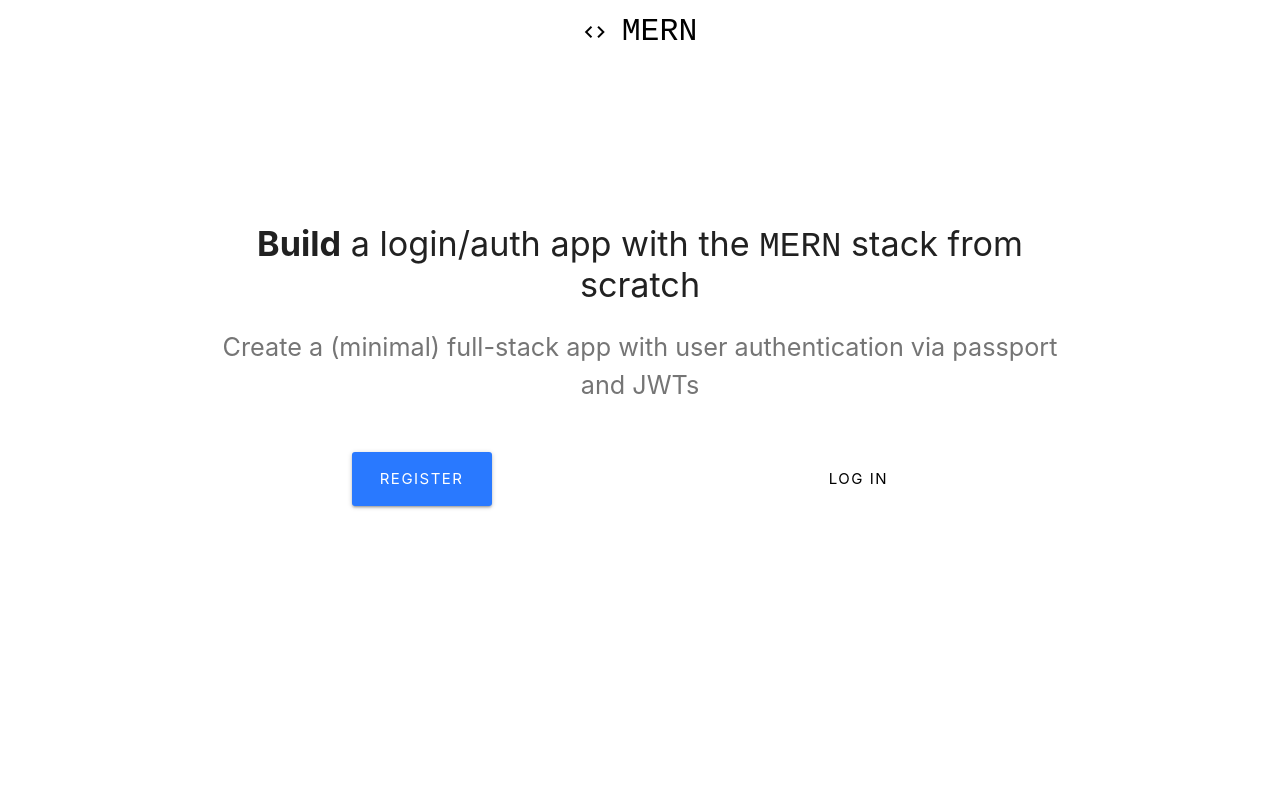
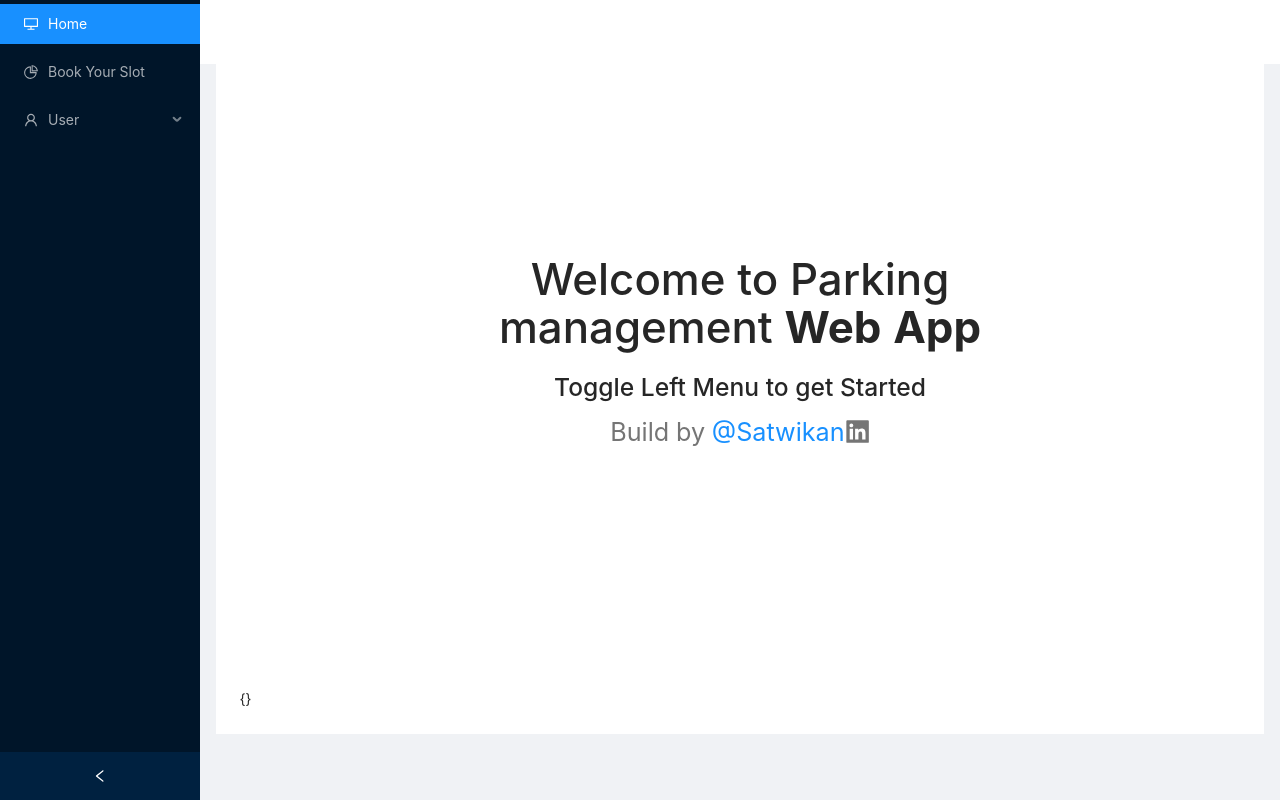
Before and after one commit to Satwikan/parking-client, a React (Create React App) app: page / in a window 1280 px wide. Built offline with nearby package versions, Linux system fonts and the light colour scheme.

Commit message:
layout set

```diff
--- a/package.json
+++ b/package.json
@@ -6,6 +6,7 @@
     "@testing-library/jest-dom": "^5.14.1",
     "@testing-library/react": "^11.2.7",
     "@testing-library/user-event": "^12.8.3",
+    "antd": "^4.16.3",
     "axios": "^0.21.1",
     "classnames": "^2.3.1",
     "is-empty": "^1.2.0",
--- a/src/App.js
+++ b/src/App.js
@@ -35,13 +35,9 @@ class App extends Component {
   render() {
     return (
       <Provider store={store}>
+        <Navbar />
         <Router>
           <div className="App">
-            <Navbar />
-            <Route exact path="/" component={Landing} />
-            <Route exact path="/register" component={Register} />
-            <Route path="/confirm/:confirmationCode" component={Welcome} />
-            <Route exact path="/login" component={Login} />
             <Switch>
               <PrivateRoute exact path="/dashboard" component={Dashboard} />
             </Switch>
--- /dev/null
+++ b/src/components/layout/BookSlot.js
@@ -0,0 +1,71 @@
+import React, { Component } from "react";
+
+class BookSlot extends Component {
+  constructor() {
+    super();
+    this.state = {
+      vName: "",
+      VNumber: "",
+    };
+  }
+  onChange = (e) => {
+    this.setState({ [e.target.id]: e.target.value });
+  };
+
+  render() {
+    return (
+      <>
+        <div className="container">
+          <div style={{ marginTop: "4rem" }} className="row">
+            <div className="col s8 offset-s2">
+              <a href="/" className="btn-flat waves-effect">
+                <i className="material-icons left">keyboard_backspace</i> Back
+                to home
+              </a>
+              <div className="col s12" style={{ paddingLeft: "11.250px" }}>
+                <h4>
+                  Book your <b>Slot</b> here
+                </h4>
+              </div>
+              <form noValidate onSubmit={this.onSubmit}>
+                <div className="input-field col s12">
+                  <input
+                    onChange={this.onChange}
+                    value={this.state.email}
+                    id="vName"
+                    type="text"
+                  />
+                  <label htmlFor="vName">Vehicle Name</label>
+                </div>
+                <div className="input-field col s12">
+                  <input
+                    onChange={this.onChange}
+                    value={this.state.email}
+                    id="vNumber"
+                    type="text"
+                  />
+                  <label htmlFor="vNumber">Vehicle Number</label>
+                </div>
+                <div className="col s12" style={{ paddingLeft: "11.250px" }}>
+                  <button
+                    style={{
+                      borderRadius: "3px",
+                      letterSpacing: "1.5px",
+                      marginTop: "1rem",
+                    }}
+                    type="submit"
+                    className="btn btn-large waves-effect waves-light hoverable blue accent-3"
+                  >
+                    Book a Slot
+                  </button>
+                </div>
+              </form>
+            </div>
+          </div>
+        </div>
+      </>
+    );
+  }
+}
+
+export default BookSlot;
--- /dev/null
+++ b/src/components/layout/History.js
@@ -0,0 +1,16 @@
+import React, { Component } from 'react'
+import PropTypes from 'prop-types'
+
+export default class History extends Component {
+    static propTypes = {
+        prop: PropTypes
+    }
+
+    render() {
+        return (
+            <div>
+
+            </div>
+        )
+    }
+}
--- a/src/components/layout/Landing.js
+++ b/src/components/layout/Landing.js
@@ -1,4 +1,5 @@
 import React, { Component } from "react";
+import { LinkedinFilled } from "@ant-design/icons";
 
 class Landing extends Component {
   render() {
@@ -6,42 +7,20 @@ class Landing extends Component {
       <div style={{ height: "75vh" }} className="container valign-wrapper">
         <div className="row">
           <div className="col s12 center-align">
-            <h4>
-              <b>Build</b> a login/auth app with the{" "}
-              <span style={{ fontFamily: "monospace" }}>MERN</span> stack from
-              scratch
-            </h4>
+            <h3>
+              Welcome to Parking management <b>Web App</b>{" "}
+            </h3>
+            <h5>Toggle Left Menu to get Started</h5>
             <p className="flow-text grey-text text-darken-1">
-              Create a (minimal) full-stack app with user authentication via
-              passport and JWTs
+              Build by{" "}
+              <a href="https://www.linkedin.com/in/satwik-anmol-1487a3191/">
+                @Satwikan
+              </a>
+              <span>
+                <LinkedinFilled />
+              </span>
             </p>
             <br />
-            <div className="col s6">
-              <a
-                href="/register"
-                style={{
-                  width: "140px",
-                  borderRadius: "3px",
-                  letterSpacing: "1.5px",
-                }}
-                className="btn btn-large waves-effect waves-light hoverable blue accent-3"
-              >
-                Register
-              </a>
-            </div>
-            <div className="col s6">
-              <a
-                href="/login"
-                style={{
-                  width: "140px",
-                  borderRadius: "3px",
-                  letterSpacing: "1.5px",
-                }}
-                className="btn btn-large btn-flat waves-effect white black-text"
-              >
-                Log In
-              </a>
-            </div>
           </div>
         </div>
       </div>
--- /dev/null
+++ b/src/components/layout/Navbar.css
@@ -0,0 +1,9 @@
+#components-layout-demo-side .logo {
+  height: 32px;
+  margin: 16px;
+  background: rgba(255, 255, 255, 0.3);
+}
+
+.site-layout .site-layout-background {
+  background: #fff;
+}
--- a/src/components/layout/Navbar.js
+++ b/src/components/layout/Navbar.js
@@ -1,25 +1,134 @@
+import "./Navbar.css";
+import "antd/dist/antd.css";
 import React, { Component } from "react";
+import PropTypes from "prop-types";
+import { connect } from "react-redux";
+import { logoutUser } from "../../actions/authActions";
+import { BrowserRouter as Router, Route, Link } from "react-router-dom";
+
+// Components
+import Register from "../auth/Register";
+import Login from "../auth/Login";
+import Welcome from "../auth/Welcome";
+import BookSlot from "./BookSlot";
+import History from "./History";
+import Landing from "./Landing";
+
+// Routes that need auth
+import PrivateRoute from "../private-route/PrivateRoute";
+
+import { Layout, Menu } from "antd";
+import {
+  DesktopOutlined,
+  PieChartOutlined,
+  FileOutlined,
+  UserOutlined,
+  LogoutOutlined,
+  LoginOutlined,
+  TrademarkCircleFilled,
+} from "@ant-design/icons";
+
+const { Header, Content, Sider } = Layout;
+const { SubMenu } = Menu;
 
 class Navbar extends Component {
+  state = {
+    collapsed: false,
+  };
+
+  onLogoutClick = (e) => {
+    this.props.logoutUser();
+  };
+
+  onCollapse = (collapsed) => {
+    console.log(collapsed);
+    this.setState({ collapsed });
+  };
+
+  authShow(user) {
+    if (Object.keys(user).length === 0)
+      return (
+        <>
+          <Menu.Item key="3" icon={<LoginOutlined />}>
+            <span>Login</span>
+            <a href="/login" />
+          </Menu.Item>
+
+          <Menu.Item key="4" icon={<TrademarkCircleFilled />}>
+            <span>Register</span>
+            <a href="/register" />
+          </Menu.Item>
+        </>
+      );
+    else
+      return (
+        <>
+          <Menu.Item key="4" icon={<FileOutlined />}>
+            <span>History</span>
+            <a href="/history" alt="history" />
+          </Menu.Item>
+
+          <Menu.Item
+            key="3"
+            onClick={this.onLogoutClick}
+            icon={<LogoutOutlined />}
+          >
+            <span>Logout</span>
+          </Menu.Item>
+        </>
+      );
+  }
+
   render() {
+    const { collapsed } = this.state;
+    const { user } = this.props.auth;
     return (
-      <div className="navbar-fixed">
-        <nav className="z-depth-0">
-          <div className="nav-wrapper white">
-            <a
-              href="/"
-              style={{
-                fontFamily: "monospace",
-              }}
-              className="col s5 brand-logo center black-text"
+      <Layout style={{ minHeight: "100vh" }}>
+        <Sider collapsible collapsed={collapsed} onCollapse={this.onCollapse}>
+          <div className="logo"></div>
+          <Menu theme="dark" defaultSelectedKeys={["1"]} mode="inline">
+            <Menu.Item key="1" icon={<DesktopOutlined />}>
+              <span>Home</span>
+              <a href="/" />
+            </Menu.Item>
+            <Menu.Item key="2" icon={<PieChartOutlined />}>
+              <span>Book Your Slot</span>
+              <a href="/book" alt="book slot" />
+            </Menu.Item>
+            <SubMenu key="sub1" icon={<UserOutlined />} title="User">
+              {this.authShow(user)}
+            </SubMenu>
+          </Menu>
+        </Sider>
+        <Layout className="site-layout">
+          <Header className="site-layout-background" style={{ padding: 0 }} />
+          <Content style={{ margin: "0 16px" }}>
+            <div
+              className="site-layout-background"
+              style={{ padding: 24, minHeight: 360 }}
             >
-              <i className="material-icons">code</i>
-              MERN
-            </a>
-          </div>
-        </nav>
-      </div>
+              <Router>
+                <Route exact path="/" component={Landing} />
+
+                <Route exact path="/register" component={Register} />
+                <Route path="/confirm/:confirmationCode" component={Welcome} />
+                <Route exact path="/login" component={Login} />
+                <PrivateRoute exact path="/book" component={BookSlot} />
+                <PrivateRoute exact path="/history" component={History} />
+                {JSON.stringify(user)}
+              </Router>
+            </div>
+          </Content>
+        </Layout>
+      </Layout>
     );
   }
 }
-export default Navbar;
+Navbar.propTypes = {
+  logoutUser: PropTypes.func.isRequired,
+  auth: PropTypes.object.isRequired,
+};
+const mapStateToProps = (state) => ({
+  auth: state.auth,
+});
+export default connect(mapStateToProps, { logoutUser })(Navbar);
--- a/src/index.css
+++ b/src/index.css
@@ -1,4 +1,4 @@
-body {
+/* body {
   margin: 0;
   font-family: -apple-system, BlinkMacSystemFont, 'Segoe UI', 'Roboto', 'Oxygen',
     'Ubuntu', 'Cantarell', 'Fira Sans', 'Droid Sans', 'Helvetica Neue',
@@ -10,4 +10,4 @@ body {
 code {
   font-family: source-code-pro, Menlo, Monaco, Consolas, 'Courier New',
     monospace;
-}
+} */
```
Also changed, not shown: 1 other file (tests, documents, lock files or other folders).
